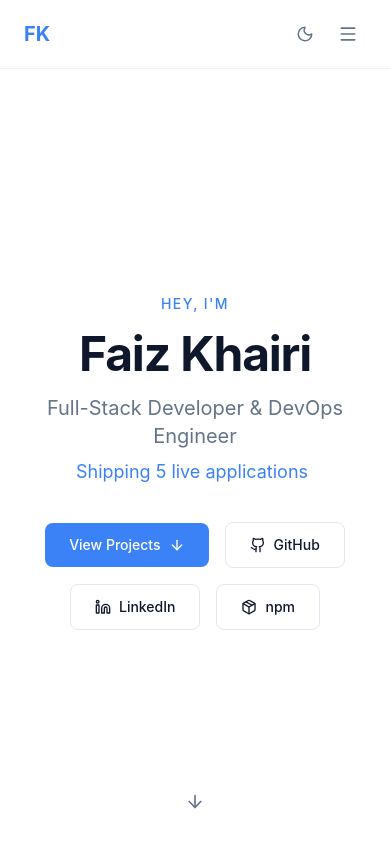
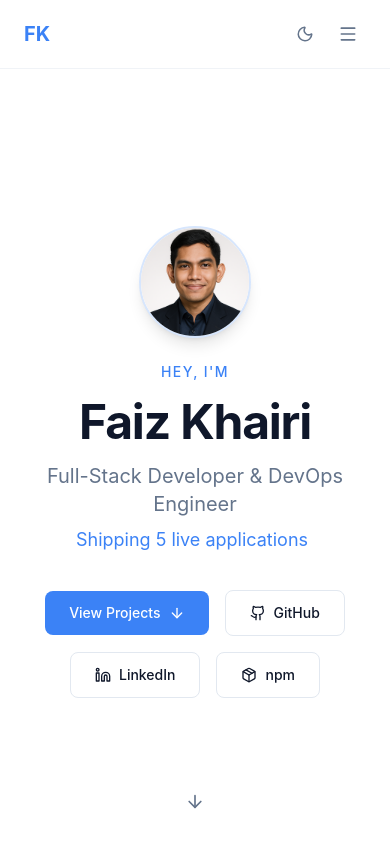
Before and after one commit to faizkhairi/faizkhairi.github.io, a React (Vite) app: page / in a window 390 px wide. Shown: the top 844 px of the page. Built offline with nearby package versions, Linux system fonts and the light colour scheme.

Commit message:
Add profile photo to Hero section
Professional headshot with rounded border, scale-in animation, and
responsive sizing (28/32 on mobile/desktop).

```diff
--- a/src/components/sections/Hero.tsx
+++ b/src/components/sections/Hero.tsx
@@ -36,9 +36,22 @@ export function Hero() {
     <section className="relative flex min-h-screen items-center justify-center px-6 pt-20">
       <div className="mx-auto max-w-4xl text-center">
         <motion.div
+          initial={{ opacity: 0, scale: 0.8 }}
+          animate={{ opacity: 1, scale: 1 }}
+          transition={{ duration: 0.5 }}
+          className="mb-6"
+        >
+          <img
+            src="/profile.png"
+            alt={profile.name}
+            className="mx-auto h-28 w-28 rounded-full border-2 border-primary/20 object-cover shadow-lg sm:h-32 sm:w-32"
+          />
+        </motion.div>
+
+        <motion.div
           initial={{ opacity: 0, y: 30 }}
           animate={{ opacity: 1, y: 0 }}
-          transition={{ duration: 0.6 }}
+          transition={{ delay: 0.2, duration: 0.6 }}
         >
           <p className="mb-4 text-sm font-medium tracking-widest text-primary uppercase">
             Hey, I'm
```
Also changed, not shown: public/profile.png (added).
